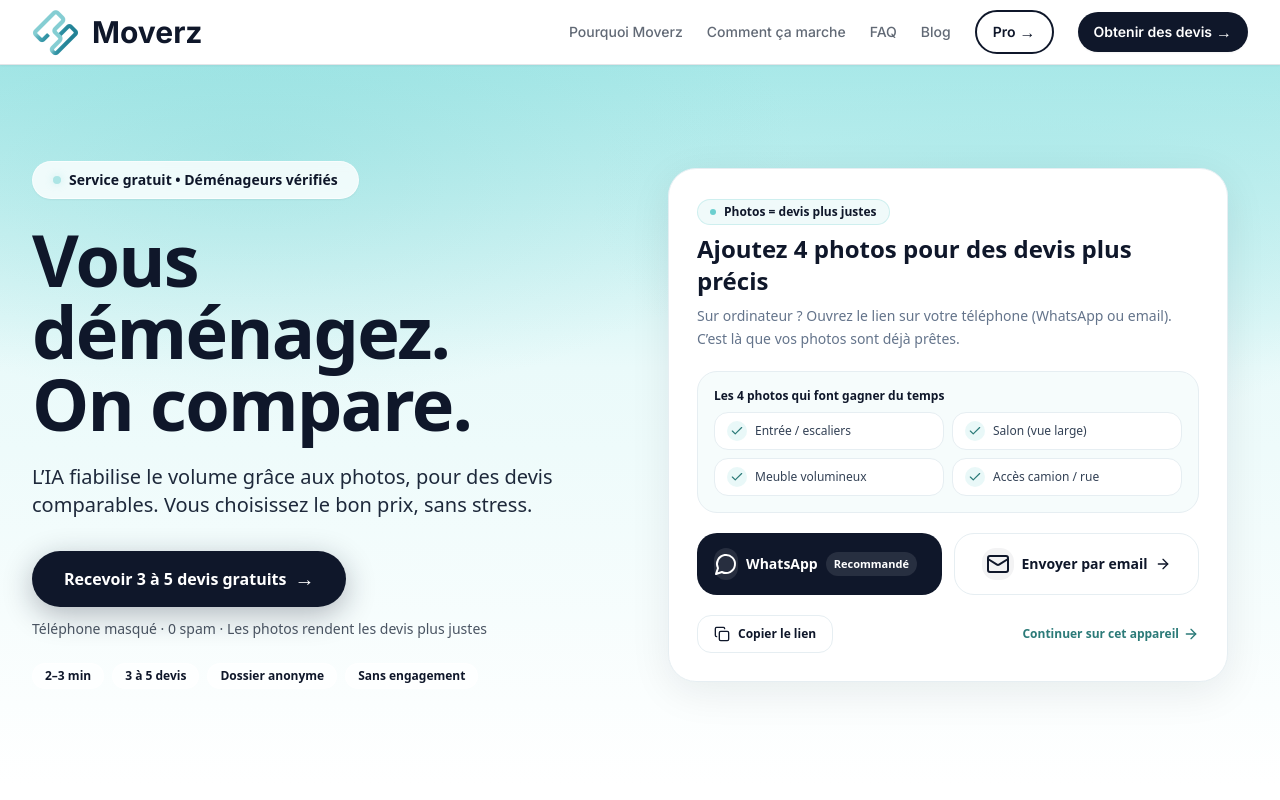
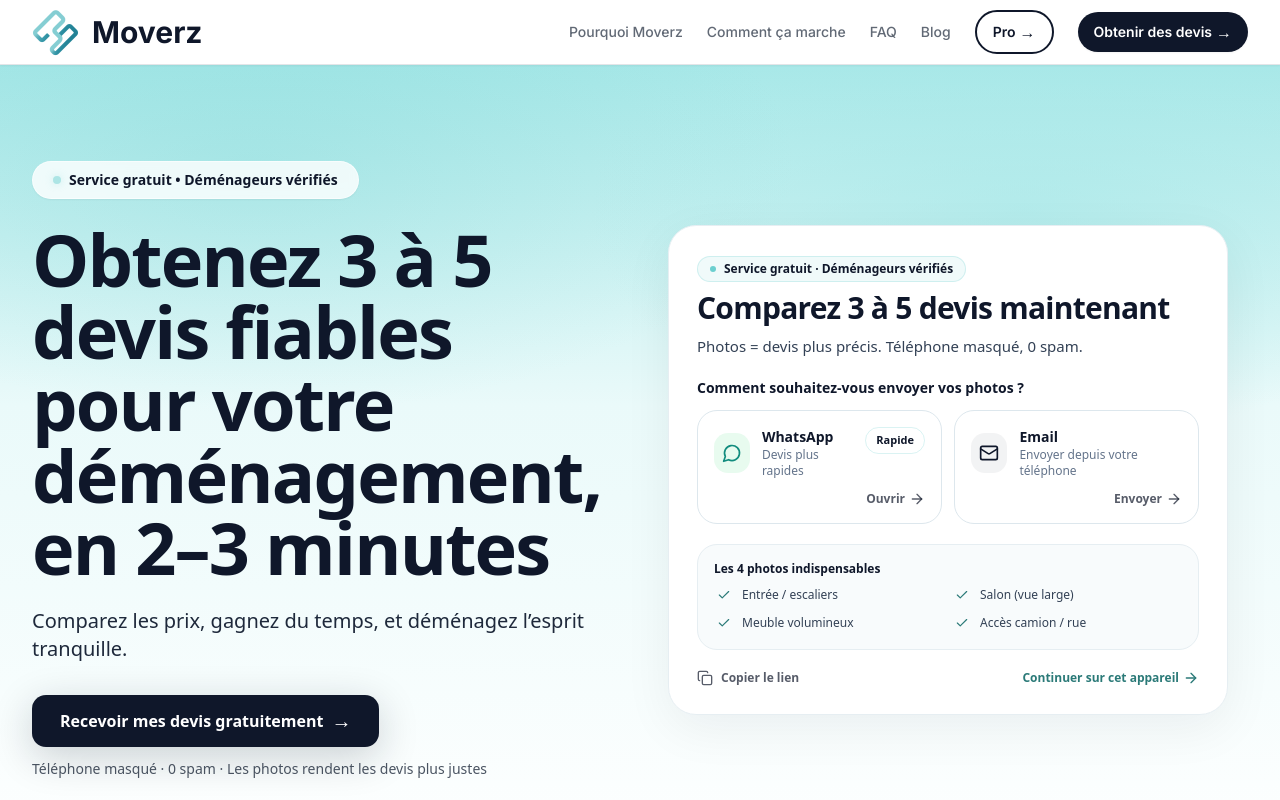
Before and after one commit to gdetaisne/moverz-fr, a Next.js app: page / in a window 1280 px wide. Shown: the top 800 px of the page. Built offline with nearby package versions, Linux system fonts and the light colour scheme.

Commit message:
feat(design): premium widget cards + simplified hero CTA

```diff
--- a/components/Hero.tsx
+++ b/components/Hero.tsx
@@ -47,10 +47,9 @@ export default function Hero() {
                 animation: mounted ? 'fadeInUp 0.8s ease-out 0.1s both' : 'none',
               }}
             >
-              Vous déménagez.<br />
-              <span className="text-[#0F172A]">
-                On compare.
-              </span>
+              Obtenez 3 à 5 devis fiables<br />
+              pour votre déménagement,<br className="hidden sm:block" />
+              en 2–3 minutes
             </h1>
 
             {/* Sous-titre clair */}
@@ -60,7 +59,7 @@ export default function Hero() {
                 animation: mounted ? 'fadeInUp 1s ease-out 0.2s both' : 'none',
               }}
             >
-              L’IA fiabilise le volume grâce aux photos, pour des devis comparables. Vous choisissez le bon prix, sans stress.
+              Comparez les prix, gagnez du temps, et déménagez l’esprit tranquille.
             </p>
 
             {/* CTA principal navy */}
@@ -72,31 +71,15 @@ export default function Hero() {
             >
               <a
                 href="https://devis.moverz.fr/?source=moverz.fr&from=/&devis_range=3-5"
-                className="group inline-flex items-center gap-2 rounded-full bg-[#0F172A] px-8 py-4 text-base font-semibold text-white shadow-[0_8px_30px_rgba(15,23,42,0.3)] hover:shadow-[0_12px_50px_rgba(15,23,42,0.4)] hover:scale-105 transition-all duration-300"
+                className="group inline-flex items-center gap-2 rounded-xl bg-[#0F172A] px-7 py-3.5 text-base font-semibold text-white shadow-[0_10px_40px_rgba(15,23,42,0.20)] hover:shadow-[0_14px_60px_rgba(15,23,42,0.26)] hover:-translate-y-0.5 transition-all duration-300"
                 aria-label="Obtenir mes devis gratuits"
               >
-                <span>Recevoir 3 à 5 devis gratuits</span>
+                <span>Recevoir mes devis gratuitement</span>
                 <span className="text-xl leading-none group-hover:translate-x-1 transition-transform duration-300">→</span>
               </a>
               <p className="mt-3 text-sm text-[#1E293B]/80 font-medium">
                 Téléphone masqué · 0 spam · Les photos rendent les devis plus justes
               </p>
-
-              <div className="mt-6 flex flex-wrap items-center justify-center gap-2 lg:justify-start">
-                {[
-                  "2–3 min",
-                  "3 à 5 devis",
-                  "Dossier anonyme",
-                  "Sans engagement",
-                ].map((label) => (
-                  <span
-                    key={label}
-                    className="inline-flex items-center rounded-full bg-white/70 backdrop-blur-sm border border-white/70 px-3 py-1 text-xs font-semibold text-[#0F172A]"
-                  >
-                    {label}
-                  </span>
-                ))}
-              </div>
             </div>
           </div>
 
--- a/components/QuoteBridgeCard.tsx
+++ b/components/QuoteBridgeCard.tsx
@@ -5,8 +5,6 @@ import { ArrowRight, Check, Copy, Mail, MessageCircle } from "lucide-react";
 
 type QuoteBridgeCardProps = {
   quoteUrl: string;
-  title?: string;
-  subtitle?: string;
 };
 
 function getWhatsappUrl(quoteUrl: string) {
@@ -32,11 +30,7 @@ function getMailtoUrl(quoteUrl: string) {
   return `mailto:?subject=${encodeURIComponent(subject)}&body=${encodeURIComponent(body)}`;
 }
 
-export default function QuoteBridgeCard({
-  quoteUrl,
-  title = "Ajoutez 4 photos pour des devis plus précis",
-  subtitle = "Sur ordinateur ? Ouvrez le lien sur votre téléphone (WhatsApp ou email). C’est là que vos photos sont déjà prêtes.",
-}: QuoteBridgeCardProps) {
+export default function QuoteBridgeCard({ quoteUrl }: QuoteBridgeCardProps) {
   const [copied, setCopied] = useState(false);
 
   const whatsappUrl = useMemo(() => getWhatsappUrl(quoteUrl), [quoteUrl]);
@@ -53,18 +47,79 @@ export default function QuoteBridgeCard({
   };
 
   return (
-    <div className="rounded-3xl bg-white p-6 md:p-7 shadow-[0_10px_40px_rgba(15,23,42,0.08)] border border-[#E6EEF2] space-y-5">
+    <div className="rounded-3xl bg-white border border-[#E6EEF2] shadow-[0_14px_50px_rgba(15,23,42,0.06)] p-6 md:p-7 space-y-5">
+      {/* Header (clean, SaaS FR) */}
       <div className="space-y-2">
         <div className="inline-flex items-center gap-2 rounded-full bg-[#6BCFCF]/10 border border-[#6BCFCF]/25 px-3 py-1 text-xs font-semibold text-[#0F172A] w-fit">
           <span className="h-1.5 w-1.5 rounded-full bg-[#6BCFCF]" />
-          Photos = devis plus justes
+          Service gratuit · Déménageurs vérifiés
         </div>
-        <h3 className="text-xl md:text-2xl font-bold text-[#0F172A]">{title}</h3>
-        <p className="text-sm text-[#64748B] leading-relaxed">{subtitle}</p>
+
+        <h3 className="text-2xl md:text-3xl font-bold tracking-tight text-[#0F172A]">
+          Comparez 3 à 5 devis maintenant
+        </h3>
+        <p className="text-sm md:text-[15px] text-[#334155] leading-relaxed">
+          Photos = devis plus précis. Téléphone masqué, 0 spam.
+        </p>
       </div>
 
-      <div className="rounded-2xl border border-[#E6EEF2] bg-[rgba(107,207,207,0.06)] p-4">
-        <p className="text-xs font-semibold text-[#0F172A] mb-2">Les 4 photos qui font gagner du temps</p>
+      {/* Choice (2 cards, not big buttons) */}
+      <div className="space-y-3">
+        <p className="text-sm font-semibold text-[#0F172A]">
+          Comment souhaitez-vous envoyer vos photos ?
+        </p>
+
+        <div className="grid gap-3 sm:grid-cols-2">
+          <a
+            href={whatsappUrl}
+            className="group rounded-2xl border border-[#DDE7ED] bg-white p-4 hover:border-[#6BCFCF]/45 hover:shadow-sm transition-all"
+          >
+            <div className="flex items-start justify-between gap-3">
+              <div className="flex items-center gap-3">
+                <span className="inline-flex h-10 w-10 items-center justify-center rounded-xl bg-[#25D366]/10 text-[#128C7E]">
+                  <MessageCircle className="h-5 w-5" />
+                </span>
+                <div>
+                  <p className="text-sm font-semibold text-[#0F172A]">WhatsApp</p>
+                  <p className="text-xs text-[#64748B]">Devis plus rapides</p>
+                </div>
+              </div>
+              <span className="rounded-full bg-[#6BCFCF]/12 border border-[#6BCFCF]/25 px-2.5 py-1 text-[11px] font-bold text-[#0F172A]">
+                Rapide
+              </span>
+            </div>
+
+            <div className="mt-3 flex items-center justify-end text-xs font-semibold text-[#0F172A]/70 group-hover:text-[#0F172A]">
+              Ouvrir <ArrowRight className="ml-1 h-4 w-4" />
+            </div>
+          </a>
+
+          <a
+            href={mailtoUrl}
+            className="group rounded-2xl border border-[#DDE7ED] bg-white p-4 hover:border-[#6BCFCF]/45 hover:shadow-sm transition-all"
+          >
+            <div className="flex items-start justify-between gap-3">
+              <div className="flex items-center gap-3">
+                <span className="inline-flex h-10 w-10 items-center justify-center rounded-xl bg-[#0F172A]/5 text-[#0F172A]">
+                  <Mail className="h-5 w-5" />
+                </span>
+                <div>
+                  <p className="text-sm font-semibold text-[#0F172A]">Email</p>
+                  <p className="text-xs text-[#64748B]">Envoyer depuis votre téléphone</p>
+                </div>
+              </div>
+            </div>
+
+            <div className="mt-3 flex items-center justify-end text-xs font-semibold text-[#0F172A]/70 group-hover:text-[#0F172A]">
+              Envoyer <ArrowRight className="ml-1 h-4 w-4" />
+            </div>
+          </a>
+        </div>
+      </div>
+
+      {/* Checklist (light, not heavy UI) */}
+      <div className="rounded-2xl border border-[#E6EEF2] bg-[#F8FBFC] p-4">
+        <p className="text-xs font-semibold text-[#0F172A] mb-2">Les 4 photos indispensables</p>
         <div className="grid grid-cols-2 gap-2 text-xs text-[#334155]">
           {[
             "Entrée / escaliers",
@@ -72,8 +127,8 @@ export default function QuoteBridgeCard({
             "Meuble volumineux",
             "Accès camion / rue",
           ].map((label) => (
-            <div key={label} className="rounded-xl bg-white border border-[#E6EEF2] px-3 py-2 flex items-center gap-2">
-              <span className="inline-flex h-5 w-5 items-center justify-center rounded-full bg-[#6BCFCF]/15 text-[#2B7A78]">
+            <div key={label} className="flex items-center gap-2">
+              <span className="inline-flex h-5 w-5 items-center justify-center rounded-full bg-[#6BCFCF]/12 text-[#2B7A78]">
                 <Check className="h-3.5 w-3.5" />
               </span>
               <span>{label}</span>
@@ -82,41 +137,20 @@ export default function QuoteBridgeCard({
         </div>
       </div>
 
-      <div className="grid gap-3 sm:grid-cols-2">
-        <a
-          href={whatsappUrl}
-          className="inline-flex items-center justify-center gap-2 rounded-2xl bg-[#0F172A] px-5 py-3.5 text-sm font-semibold text-white hover:bg-[#1E293B] transition-colors"
-        >
-          <span className="inline-flex h-8 w-8 items-center justify-center rounded-xl bg-white/10">
-            <MessageCircle className="h-4.5 w-4.5" />
-          </span>
-          <span className="flex items-center gap-2">
-            WhatsApp <span className="text-[11px] font-bold rounded-full bg-white/10 px-2 py-0.5">Recommandé</span>
-          </span>
-          <ArrowRight className="h-4 w-4" />
-        </a>
-        <a
-          href={mailtoUrl}
-          className="inline-flex items-center justify-center gap-2 rounded-2xl border border-[#E6EEF2] bg-white px-5 py-3.5 text-sm font-semibold text-[#0F172A] hover:bg-[#FAFAFA] transition-colors"
-        >
-          <span className="inline-flex h-8 w-8 items-center justify-center rounded-xl bg-[#0F172A]/5">
-            <Mail className="h-4.5 w-4.5 text-[#0F172A]" />
-          </span>
-          Envoyer par email
-          <ArrowRight className="h-4 w-4" />
-        </a>
-      </div>
-
+      {/* Subtle links (no big buttons) */}
       <div className="flex flex-wrap items-center justify-between gap-3">
         <button
           type="button"
           onClick={onCopy}
-          className="inline-flex items-center gap-2 rounded-xl border border-[#E6EEF2] bg-white px-4 py-2.5 text-xs font-semibold text-[#0F172A] hover:bg-[#FAFAFA] transition-colors"
+          className="inline-flex items-center gap-2 text-xs font-semibold text-[#0F172A]/70 hover:text-[#0F172A] transition-colors"
         >
           <Copy className="h-4 w-4" />
           {copied ? "Lien copié" : "Copier le lien"}
         </button>
-        <a href={quoteUrl} className="text-xs font-semibold text-[#2B7A78] hover:underline inline-flex items-center gap-1">
+        <a
+          href={quoteUrl}
+          className="text-xs font-semibold text-[#2B7A78] hover:underline inline-flex items-center gap-1"
+        >
           Continuer sur cet appareil <ArrowRight className="h-4 w-4" />
         </a>
       </div>
```
